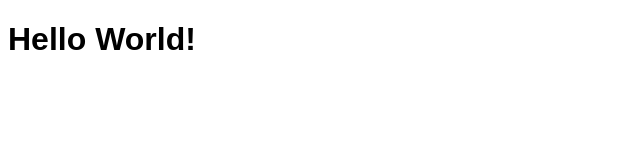
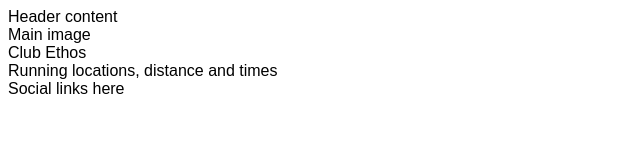
Before and after one commit to JamesFahey/Love-running, a plain HTML site: page index.html in a window 1280 px wide. Shown: the whole page, without its empty margins (0-640 px from the left). Drawn offline with Linux system fonts and the light colour scheme.

Commit message:
Add core structure for home page

```diff
--- a/assets/css/style.css
+++ b/assets/css/style.css
@@ -1,3 +1,3 @@
 body {
-    font-family: arial;
+    font-family: Arial;
 }
--- a/index.html
+++ b/index.html
@@ -11,6 +11,18 @@
     <title>Love Running</title>
 </head>
 <body>
-    <h1>Hello World!</h1>
+    <header>Header content</header>
+    <section>
+        Main image
+    </section>
+    <section>
+        Club Ethos
+    </section>
+    <section>
+        Running locations, distance and times
+    </section>
+    <footer>
+        Social links here
+    </footer>
 </body>
 </html>
```
